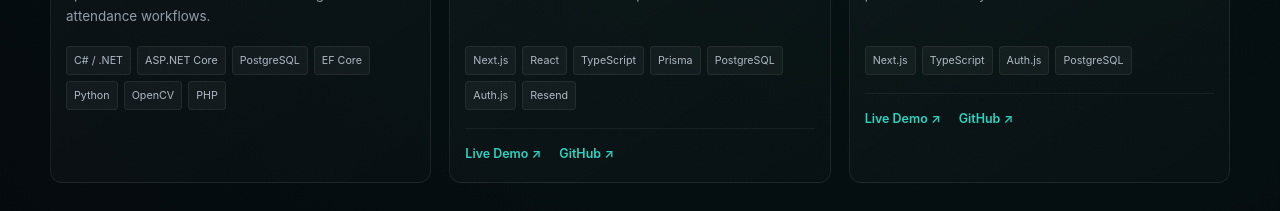
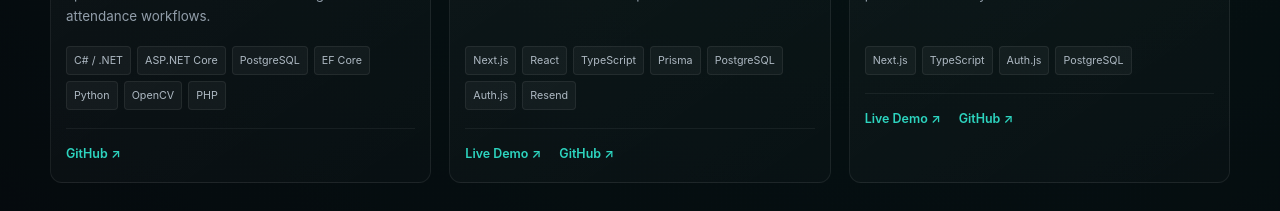
Before and after one commit to keketsoleu25/recruiter-magnet, a Vue app: page / in a window 1280 px wide. Shown: the part 1420-1631 px from the top of the page. Built offline with nearby package versions, Linux system fonts and the light colour scheme.

Commit message:
content: link facilities toolbox GitHub

```diff
--- a/src/components/ProjectsSection.vue
+++ b/src/components/ProjectsSection.vue
@@ -29,6 +29,7 @@ const projects: Project[] = [
       'OpenCV',
       'PHP',
     ],
+    githubUrl: 'https://github.com/keketsoleu25/facilities-toolbox',
   },
   {
     number: '02',
```
